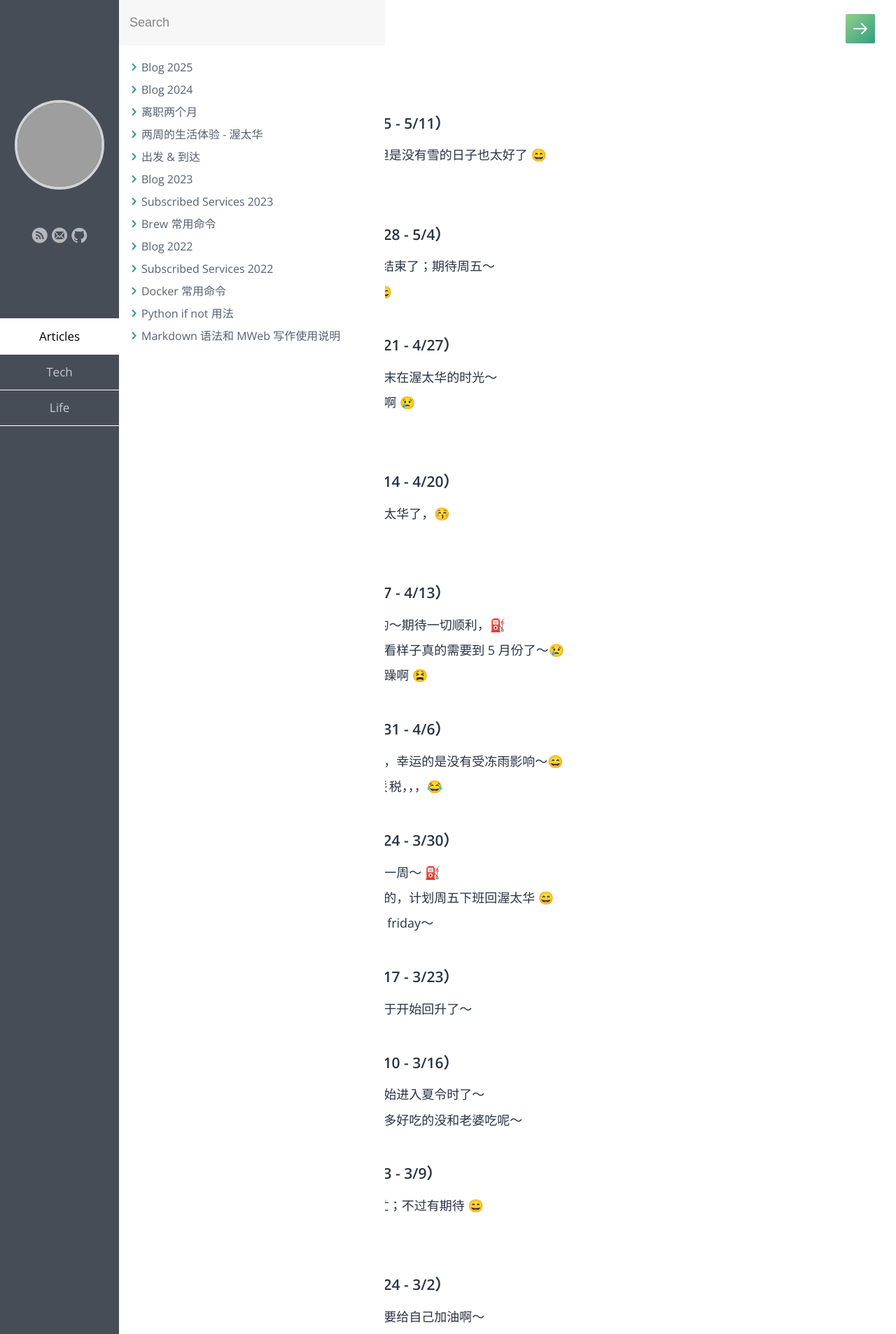
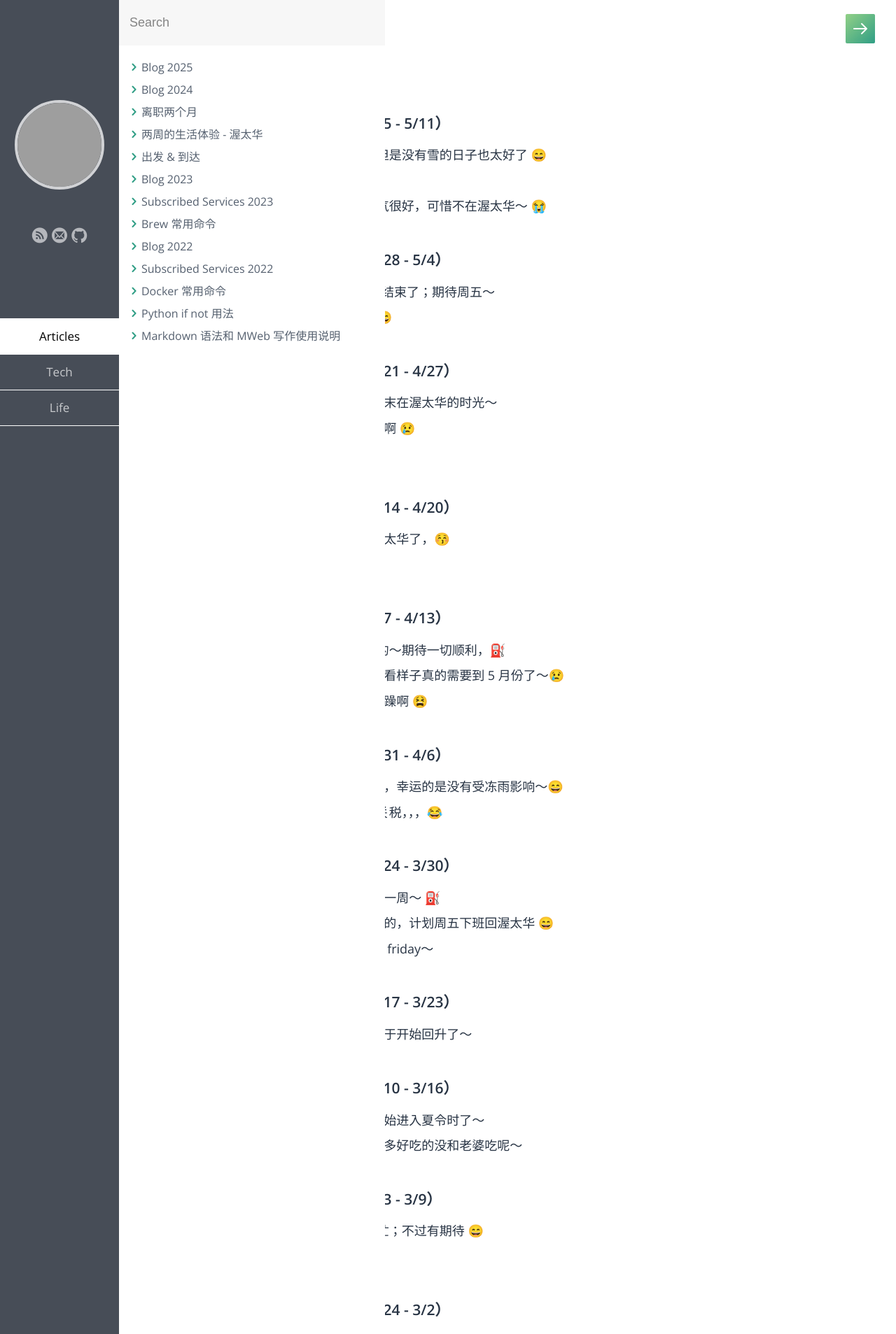
Before and after one commit to samxupeiran/samxupeiran.github.io, a Jekyll site: the page built from _posts/life/2025-01-02-my-blog.md, in a window 1280 px wide. Shown: the top 1907 px of the page at 70% size. Built offline with Jekyll 4.4.1, drawn with Linux system fonts in a browser that asks for light colours; some web fonts are replaced; grey boxes are pictures that could not be loaded.

Commit message:
feat: add weekly blog 5/9

```diff
--- a/_posts/life/2025-01-02-my-blog.md
+++ b/_posts/life/2025-01-02-my-blog.md
@@ -9,6 +9,7 @@ tags: Blog
 - ### 2025 年 5 月 第 2 周（5/5 - 5/11）
      - 5/5 虽然还没有到夏天，但是没有雪的日子也太好了 😄
      - 5/7 忙碌的一周啊 😢
+     - 5/9 周五了，这个周末天气很好，可惜不在渥太华～ 😭
 
 - ### 2025 年 5 月 第 1 周（4/28 - 5/4）
      - 4/28 今天周一，4 月快要结束了；期待周五～
```
